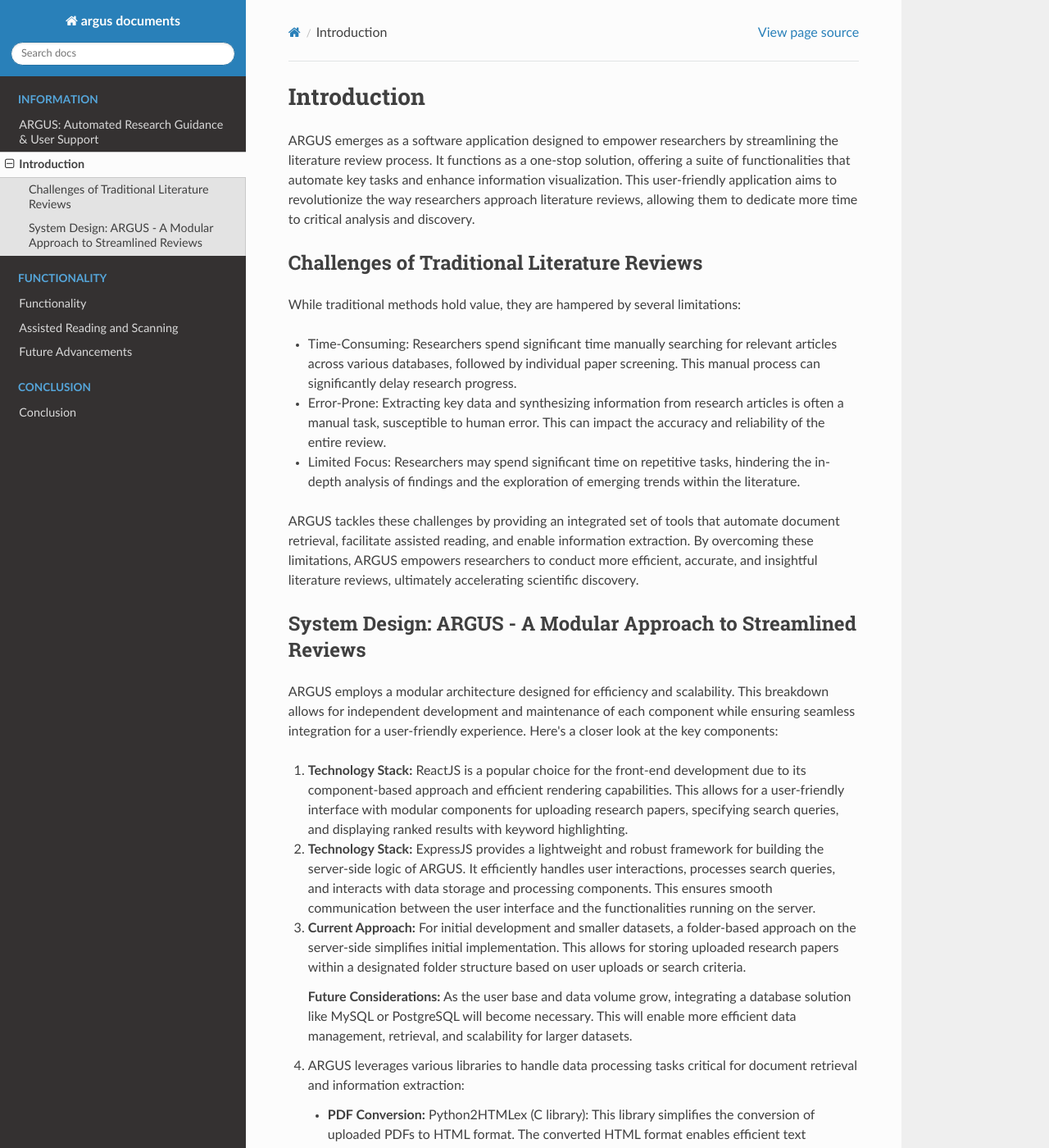
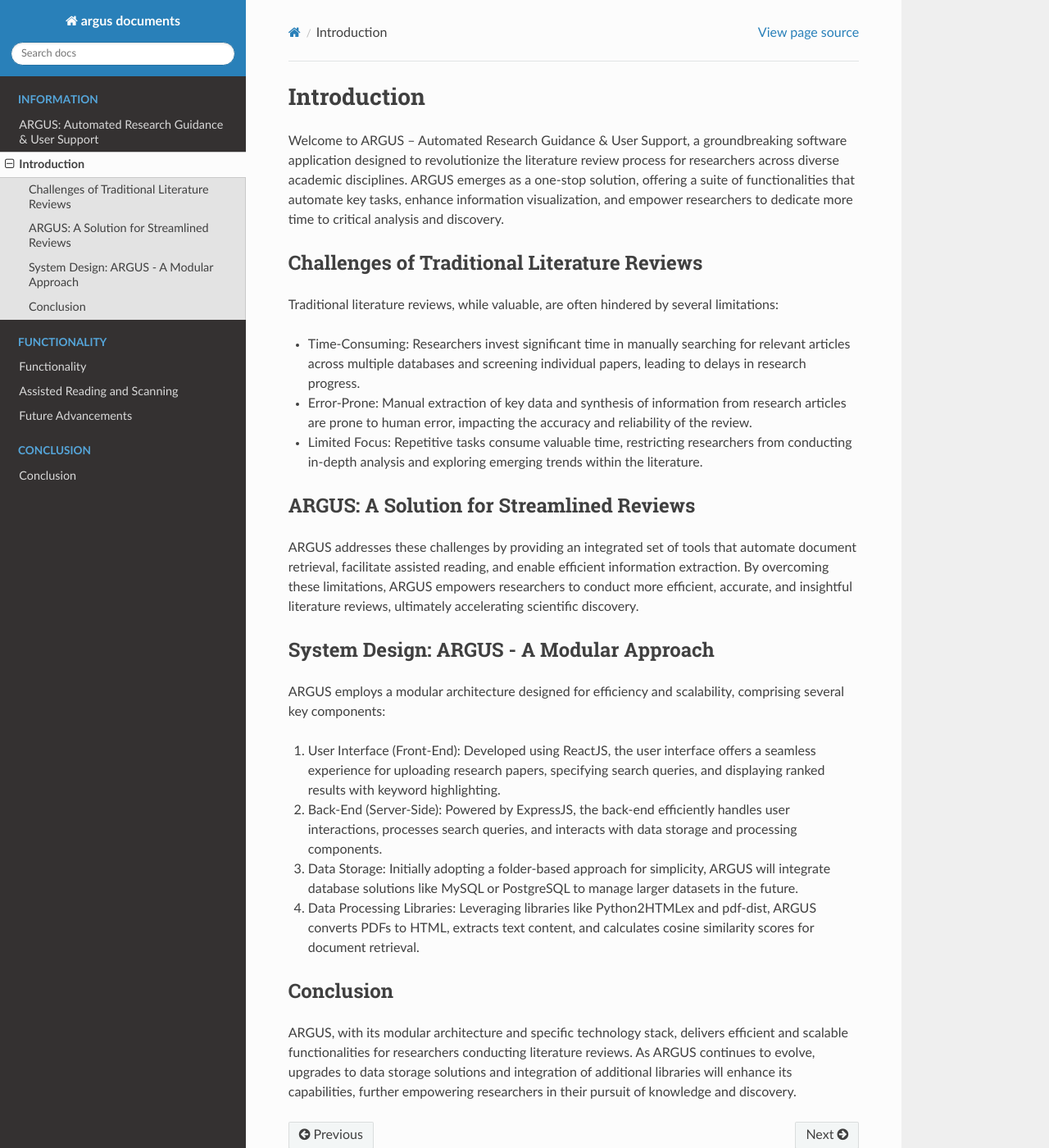
Before and after one commit to ashishsutariya/Documentation-Argus, a Sphinx documentation site: the page built from source/pages/introduction.rst, in a window 1280 px wide and 1400 px high. Shown: the whole window at 82% size. Built offline with Sphinx 7.4.7 and the Read the Docs theme 2.0.0, drawn with Linux system fonts in a browser that asks for light colours; some of the changed text lies outside the part shown.

Commit message:
argus first draft

```diff
--- a/source/pages/introduction.rst
+++ b/source/pages/introduction.rst
@@ -1,54 +1,38 @@
 Introduction
 ============
 
-ARGUS emerges as a software application designed to empower researchers by streamlining the literature review process. It functions as a one-stop solution, offering a suite of functionalities that automate key tasks and enhance information visualization. This user-friendly application aims to revolutionize the way researchers approach literature reviews, allowing them to dedicate more time to critical analysis and discovery.
-
-
+Welcome to ARGUS – Automated Research Guidance & User Support, a groundbreaking software application designed to revolutionize the literature review process for researchers across diverse academic disciplines. ARGUS emerges as a one-stop solution, offering a suite of functionalities that automate key tasks, enhance information visualization, and empower researchers to dedicate more time to critical analysis and discovery.
 
 Challenges of Traditional Literature Reviews
 --------------------------------------------
 
-While traditional methods hold value, they are hampered by several limitations:
+Traditional literature reviews, while valuable, are often hindered by several limitations:
 
-- Time-Consuming: Researchers spend significant time manually searching for relevant articles across various databases, followed by individual paper screening. This manual process can significantly delay research progress.
+- Time-Consuming: Researchers invest significant time in manually searching for relevant articles across multiple databases and screening individual papers, leading to delays in research progress.
 
-- Error-Prone: Extracting key data and synthesizing information from research articles is often a manual task, susceptible to human error. This can impact the accuracy and reliability of the entire review.
+- Error-Prone: Manual extraction of key data and synthesis of information from research articles are prone to human error, impacting the accuracy and reliability of the review.
 
-- Limited Focus: Researchers may spend significant time on repetitive tasks, hindering the in-depth analysis of findings and the exploration of emerging trends within the literature.
+- Limited Focus: Repetitive tasks consume valuable time, restricting researchers from conducting in-depth analysis and exploring emerging trends within the literature.
 
-ARGUS tackles these challenges by providing an integrated set of tools that automate document retrieval, facilitate assisted reading, and enable information extraction. By overcoming these limitations, ARGUS empowers researchers to conduct more efficient, accurate, and insightful literature reviews, ultimately accelerating scientific discovery.
+ARGUS: A Solution for Streamlined Reviews
+-------------------------------------------
 
-System Design: ARGUS - A Modular Approach to Streamlined Reviews
-----------------------------------------------------------------
+ARGUS addresses these challenges by providing an integrated set of tools that automate document retrieval, facilitate assisted reading, and enable efficient information extraction. By overcoming these limitations, ARGUS empowers researchers to conduct more efficient, accurate, and insightful literature reviews, ultimately accelerating scientific discovery.
 
-ARGUS employs a modular architecture designed for efficiency and scalability. This breakdown allows for independent development and maintenance of each component while ensuring seamless integration for a user-friendly experience. Here's a closer look at the key components:
+System Design: ARGUS - A Modular Approach
+-------------------------------------------
 
-1. User Interface (Front-End)
-   ----------------------------
+ARGUS employs a modular architecture designed for efficiency and scalability, comprising several key components:
 
-   **Technology Stack:** ReactJS is a popular choice for the front-end development due to its component-based approach and efficient rendering capabilities. This allows for a user-friendly interface with modular components for uploading research papers, specifying search queries, and displaying ranked results with keyword highlighting.
+1. User Interface (Front-End): Developed using ReactJS, the user interface offers a seamless experience for uploading research papers, specifying search queries, and displaying ranked results with keyword highlighting.
 
-2. Back-End (Server-Side)
-   ------------------------
+2. Back-End (Server-Side): Powered by ExpressJS, the back-end efficiently handles user interactions, processes search queries, and interacts with data storage and processing components.
 
-   **Technology Stack:** ExpressJS provides a lightweight and robust framework for building the server-side logic of ARGUS. It efficiently handles user interactions, processes search queries, and interacts with data storage and processing components. This ensures smooth communication between the user interface and the functionalities running on the server.
+3. Data Storage: Initially adopting a folder-based approach for simplicity, ARGUS will integrate database solutions like MySQL or PostgreSQL to manage larger datasets in the future.
 
-3. Data Storage
-   --------------
+4. Data Processing Libraries: Leveraging libraries like Python2HTMLex and pdf-dist, ARGUS converts PDFs to HTML, extracts text content, and calculates cosine similarity scores for document retrieval.
 
-   **Current Approach:** For initial development and smaller datasets, a folder-based approach on the server-side simplifies initial implementation. This allows for storing uploaded research papers within a designated folder structure based on user uploads or search criteria.
+Conclusion
+----------
 
-   **Future Considerations:** As the user base and data volume grow, integrating a database solution like MySQL or PostgreSQL will become necessary. This will enable more efficient data management, retrieval, and scalability for larger datasets.
-
-4. Data Processing Libraries
-   ---------------------------
-
-   ARGUS leverages various libraries to handle data processing tasks critical for document retrieval and information extraction:
-
-   - **PDF Conversion:** Python2HTMLex (C library): This library simplifies the conversion of uploaded PDFs to HTML format. The converted HTML format enables efficient text extraction and information retrieval processes within ARGUS.
-
-   - **Text Extraction:** pdf-dist library: This library facilitates the extraction of text content from the converted HTML files. This extracted text forms the basis for calculating cosine similarity scores during document retrieval.
-
-   - **Cosine Similarity Calculation:** The cosine similarity scores are calculated using established algorithms within the server-side code (implemented with languages like Python or Javascript). These algorithms compare the TF-IDF (Term Frequency-Inverse Document Frequency) vectors of the search query keywords with the TF-IDF vectors of each research paper. This comparison allows ARGUS to rank documents based on their relevance to the user's specific research question.
-
-This modular architecture with its specific technology stack empowers ARGUS to deliver efficient and scalable functionalities for researchers conducting literature reviews. As ARGUS evolves, the data storage solution can be upgraded to a database, and additional libraries or functionalities can be integrated to enhance its capabilities.
+ARGUS, with its modular architecture and specific technology stack, delivers efficient and scalable functionalities for researchers conducting literature reviews. As ARGUS continues to evolve, upgrades to data storage solutions and integration of additional libraries will enhance its capabilities, further empowering researchers in their pursuit of knowledge and discovery.
```
Also changed, not shown: source/pages/index.rst (+9 -14 lines).
